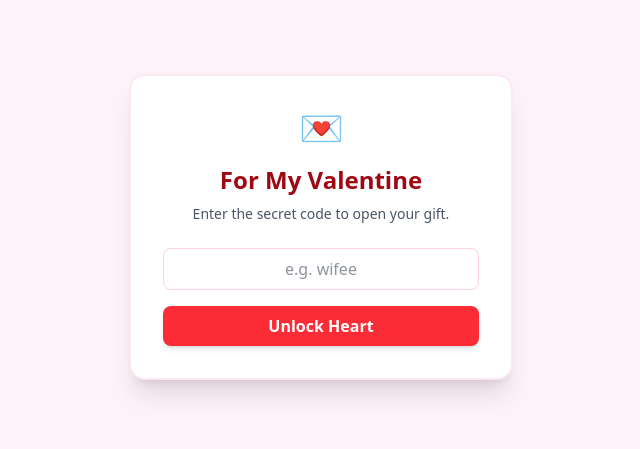
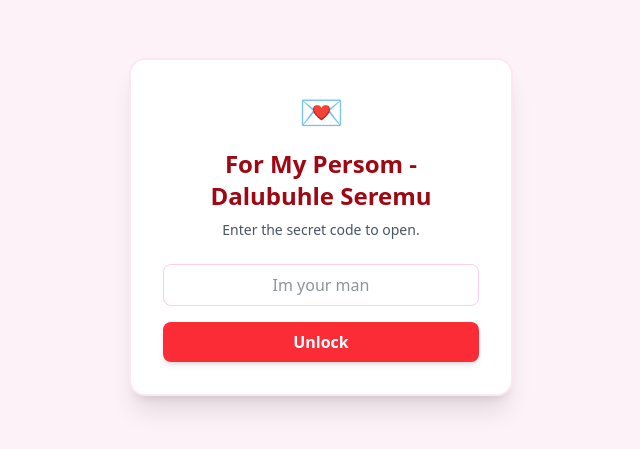
Before and after one commit to MasieJr/ForHer, a React (Vite) app: page / in a window 1280 px wide. Shown: the part 173-622 px from the top of the page, without its empty margins (319-959 px from the left). Built offline with nearby package versions, Linux system fonts and the light colour scheme.

Commit message:
spelling errors fixed

```diff
--- a/src/App.tsx
+++ b/src/App.tsx
@@ -9,7 +9,7 @@ function App() {
   const [playMusic, setPlayMusic] = useState(false);
   const [error, setError] = useState("");
 
-  const SECRETS = ["wifee", "love", "forever", "2024"];
+  const SECRETS = ["wifee", "love", "forever", "2024","gojasi","baddie","mrs Seremu","seremu","wife","mine","my wife","my girl"];
 
   const handleUnlock = () => {
     // Normalize input (trim whitespace and make lowercase)
@@ -23,7 +23,7 @@ function App() {
       // 3. Clear any errors
       setError("");
     } else {
-      setError("Wrong password! Hint: What is my nickname for you? ❤️");
+      setError("Wrong password! Hint: What are you? ❤️");
     }
   };
 
@@ -52,9 +52,9 @@ function App() {
             className="bg-white p-8 rounded-2xl shadow-xl max-w-sm w-full text-center border-2 border-pink-100"
           >
             <div className="text-4xl mb-4">💌</div>
-            <h1 className="text-2xl font-bold mb-2">For My Valentine</h1>
+            <h1 className="text-2xl font-bold mb-2">For My Persom - Dalubuhle Seremu</h1>
             <p className="text-gray-600 mb-6 text-sm">
-              Enter the secret code to open your gift.
+              Enter the secret code to open.
             </p>
 
             <input
@@ -62,7 +62,7 @@ function App() {
               value={passcode}
               onChange={(e) => setPasscode(e.target.value)}
               onKeyDown={handleKeyPress}
-              placeholder="e.g. wifee"
+              placeholder="Im your man"
               className="w-full px-4 py-2 rounded-lg border border-pink-200 focus:outline-none focus:ring-2 focus:ring-pink-400 mb-4 text-center text-gray-800"
             />
 
@@ -70,7 +70,7 @@ function App() {
               onClick={handleUnlock}
               className="w-full bg-red-500 hover:bg-red-600 text-white font-bold py-2 px-4 rounded-lg transition-colors shadow-md"
             >
-              Unlock Heart
+              Unlock
             </button>
 
             {/* Error Message with a small animation key */}
--- a/src/Timeline.tsx
+++ b/src/Timeline.tsx
@@ -14,7 +14,7 @@ const memories: Memory[] = [
     date: "Stranger Danger",
     title: "The Beginning",
     description:
-      "A stranger came into my life and this was here profile pic. I didnt think musch of her.",
+      "A stranger came into my life and this was her profile pic. I didnt think much of her.",
     image: "images/1.jpg",
   },
   {
@@ -396,8 +396,8 @@ export default function Timeline() {
                     <img
                       src={item.image}
                       alt={item.title}
-                      // loading="lazy"
-                      // decoding="async"
+                      loading="lazy"
+                      decoding="async"
                       className="w-full h-auto block transform hover:scale-105 transition-transform duration-500"
                     />
                   </div>
@@ -431,7 +431,7 @@ export default function Timeline() {
           whileInView={{ opacity: 1 }}
           className="text-center mt-20"
         >
-          <p className="text-2xl font-serif text-red-500">To be continued...</p>
+          <p className="text-2xl font-serif text-red-500">More Coming Soon...</p>
         </motion.div>
       </div>
     </div>
```
